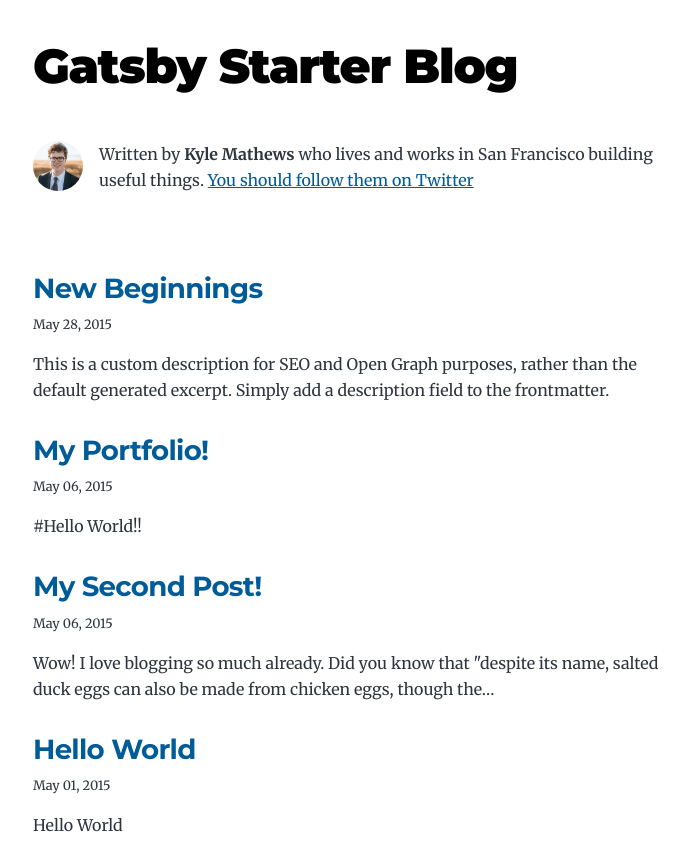
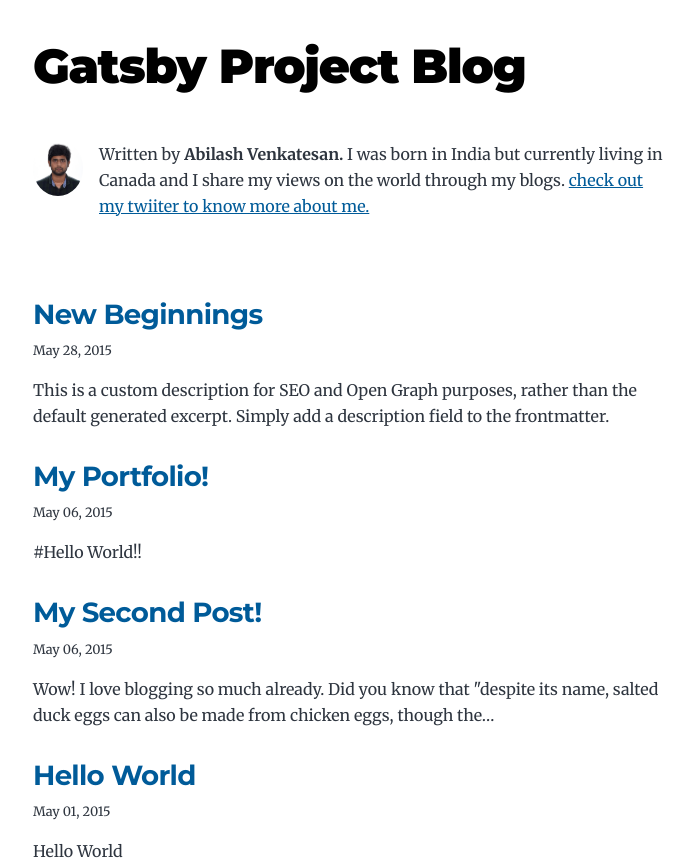
Before and after one commit to AbilashVenkatesan/Gatsby-Project, a Gatsby site: page / in a window 1280 px wide. Shown: the top 867 px of the page, without its empty margins (291-985 px from the left). Built offline with nearby package versions, Linux system fonts and the light colour scheme; Gatsby itself is replaced by a stand-in of ours.

Commit message:
blog change

```diff
--- a/gatsby-config.js
+++ b/gatsby-config.js
@@ -1,14 +1,14 @@
 module.exports = {
   siteMetadata: {
-    title: `Gatsby Starter Blog`,
+    title: `Gatsby Project Blog`,
     author: {
-      name: `Kyle Mathews`,
-      summary: `who lives and works in San Francisco building useful things.`,
+      name: `Abilash Venkatesan.`,
+      summary: `I was born in India but currently living in Canada and I share my views on the world through my blogs.`,
     },
     description: `A starter blog demonstrating what Gatsby can do.`,
     siteUrl: `https://gatsbystarterblogsource.gatsbyjs.io/`,
     social: {
-      twitter: `kylemathews`,
+      twitter: `abilash_venkat`,
     },
   },
   plugins: [
--- a/package.json
+++ b/package.json
@@ -1,9 +1,9 @@
 {
   "name": "gatsby-starter-blog",
   "private": true,
-  "description": "A starter for a blog powered by Gatsby and Markdown",
+  "description": "A blog post built for Gatsby Project",
   "version": "0.1.0",
-  "author": "Kyle Mathews <mathews.kyle@gmail.com>",
+  "author": "Abilash Venkatesan <abilashvenkatesan@gmail.com>",
   "bugs": {
     "url": "https://github.com/gatsbyjs/gatsby/issues"
   },
--- a/src/components/bio.js
+++ b/src/components/bio.js
@@ -36,9 +36,9 @@ const Bio = () => {
         className="bio-avatar"
         layout="fixed"
         formats={["AUTO", "WEBP", "AVIF"]}
-        src="../images/profile-pic.png"
-        width={50}
-        height={50}
+        src="../images/profile-pic.jpg"
+        width={55}
+        height={55}
         quality={95}
         alt="Profile picture"
       />
@@ -47,7 +47,7 @@ const Bio = () => {
           Written by <strong>{author.name}</strong> {author?.summary || null}
           {` `}
           <a href={`https://twitter.com/${social?.twitter || ``}`}>
-            You should follow them on Twitter
+            check out my twiiter to know more about me.
           </a>
         </p>
       )}
```
Also changed, not shown: src/images/dp.jpg (added), src/images/profile-pic.jpg (added), src/images/profile-pic.png (deleted).
